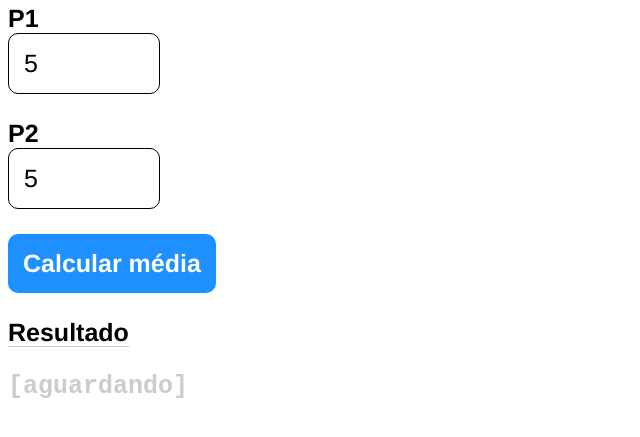
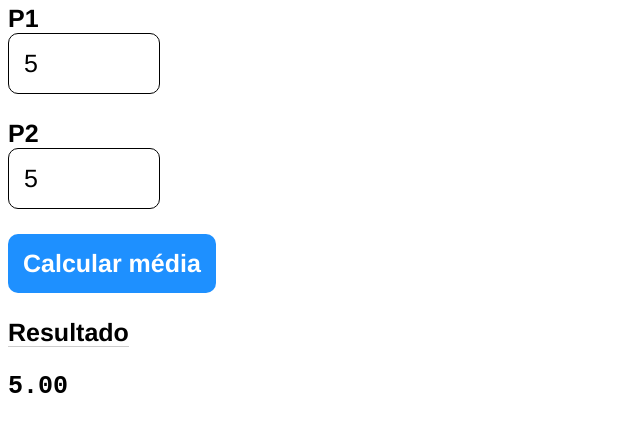
Before and after one commit to BielJoao/Aula-Sobrino, a plain HTML site: page Aula 04-11-22/calcularMedia/index.html in a window 1280 px wide. Both pictures are taken after typing "5", "5" into the empty fields and a click on the button "Calcular média". Shown: the part 85-522 px from the top of the page, without its empty margins (0-640 px from the left). Drawn offline with Linux system fonts and the light colour scheme.

Commit message:
CalcularMedia

```diff
--- /dev/null
+++ b/Aula 04-11-22/calcularMedia/js/index.js
@@ -0,0 +1,15 @@
+"use strict";
+
+const p1 = document.getElementById("p1");
+const p2 = document.getElementById("p2");
+const btnCalcular = document.getElementById("btnCalcular");
+const saida = document.getElementById("saida");
+
+//parseFloat(Vaariavel.value) OU Number(Variavel.value) OU +Variavel.value
+
+function calcularMedia() {
+        let media = (Number(p1.value)+2*Number(p2.value))/3;
+        saida.textContent = media.toFixed(2);
+}
+
+btnCalcular.addEventListener("click", calcularMedia);
```
Also changed, not shown: Aula 04-11-22/calcularMedia/index.html (+2 -0 lines).
